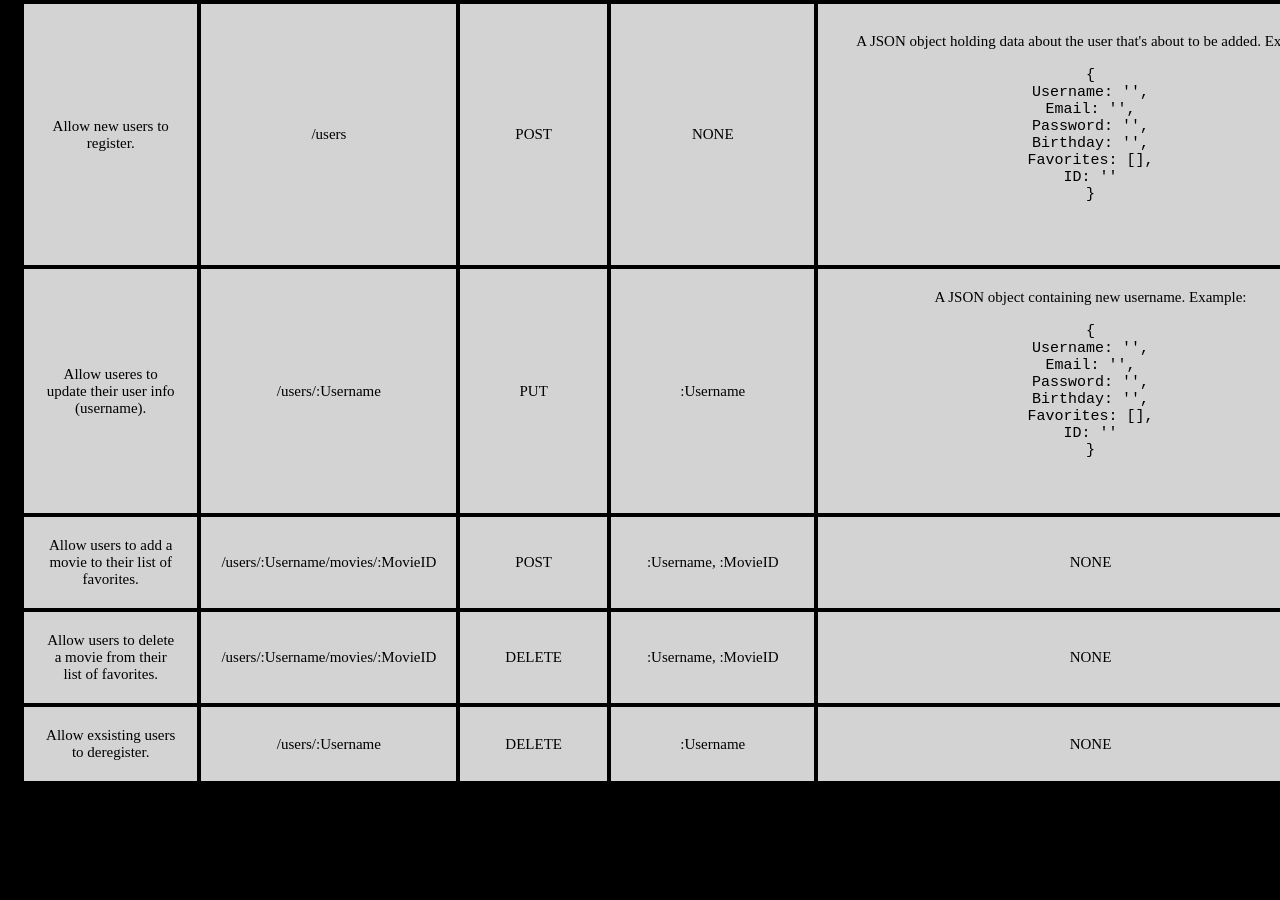
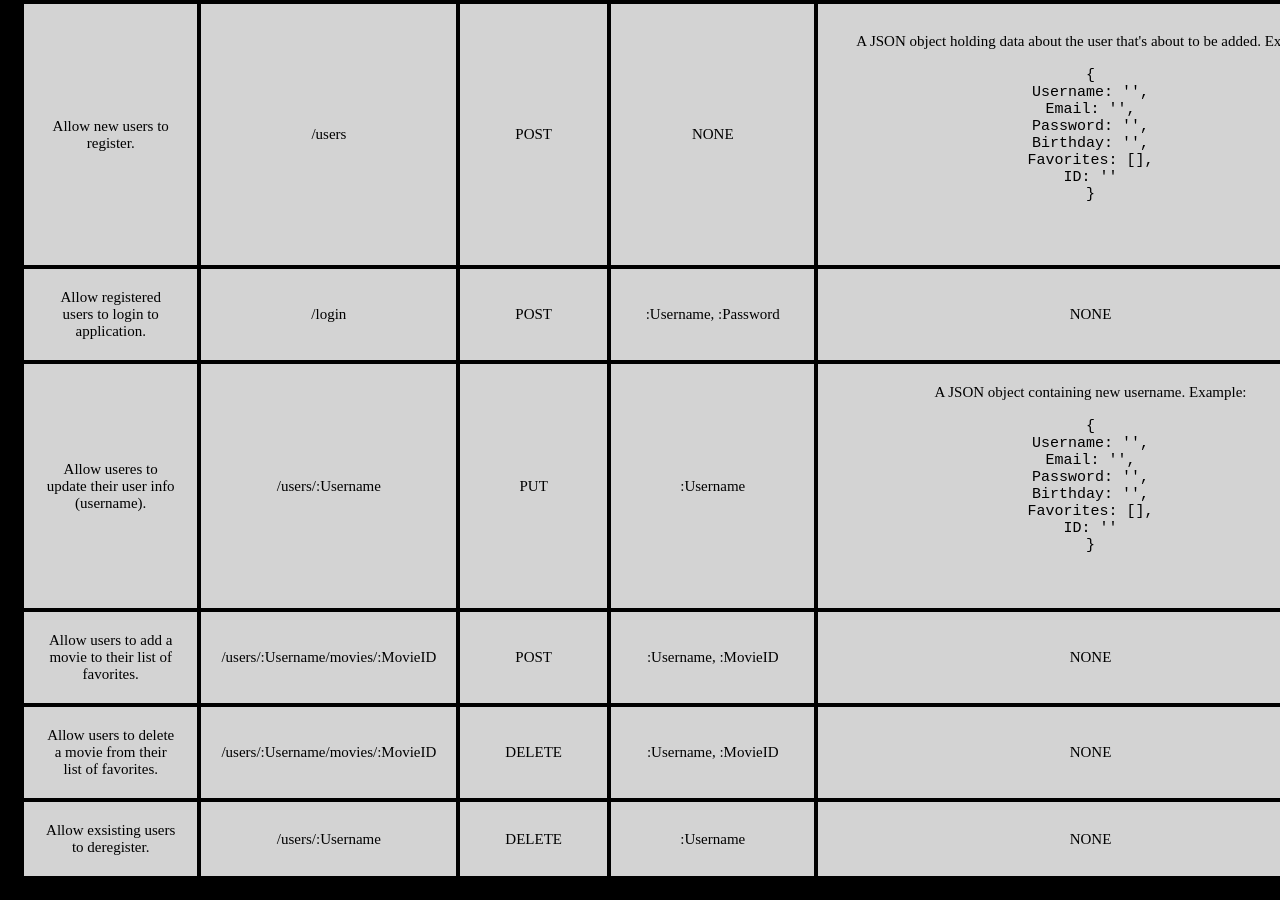
Before and after one commit to RyanViers/movie-api, a website: page public/documentation.html in a window 1280 px wide. Shown: the part 1005-1905 px from the top of the page. Before the commit the page ends 1810 px from the top, so only its background shows below. Drawn offline with Linux system fonts and the light colour scheme.

Commit message:
Added comments.

```diff
--- a/index.js
+++ b/index.js
@@ -27,12 +27,10 @@ const morgan = require('morgan'),//Imports express and morgan modules locally to
 app.use(morgan('common'));
 app.use(bodyParser.json());
 app.use(bodyParser.urlencoded({extended: true}));
+app.use(cors());
 
-/*****CORS*****/
-
-app.use(cors());
+/*****CORS to limit origins for application*****/
 /*let allowedOrigins = ['/*http://localhost:8080*///', '/*http://testsite.com*///'];*/
-
 /*app.use(cors({
 	origin: (origin, callback) => {
 		if(!origin) return callback(null, true);
--- a/public/documentation.html
+++ b/public/documentation.html
@@ -125,6 +125,14 @@
 					</td>
 				</tr>
 				<tr>
+					<td>Allow registered users to login to application.</td>
+					<td>/login</td>
+					<td>POST</td>
+					<td>:Username, :Password</td>
+					<td>NONE</td>
+					<td>A JSON object containing information about the user and a JWT token.</td>
+				</tr>
+				<tr>
 					<td>Allow useres to update their user info (username).</td>
 					<td>/users/:Username</td>
 					<td>PUT</td>
```
